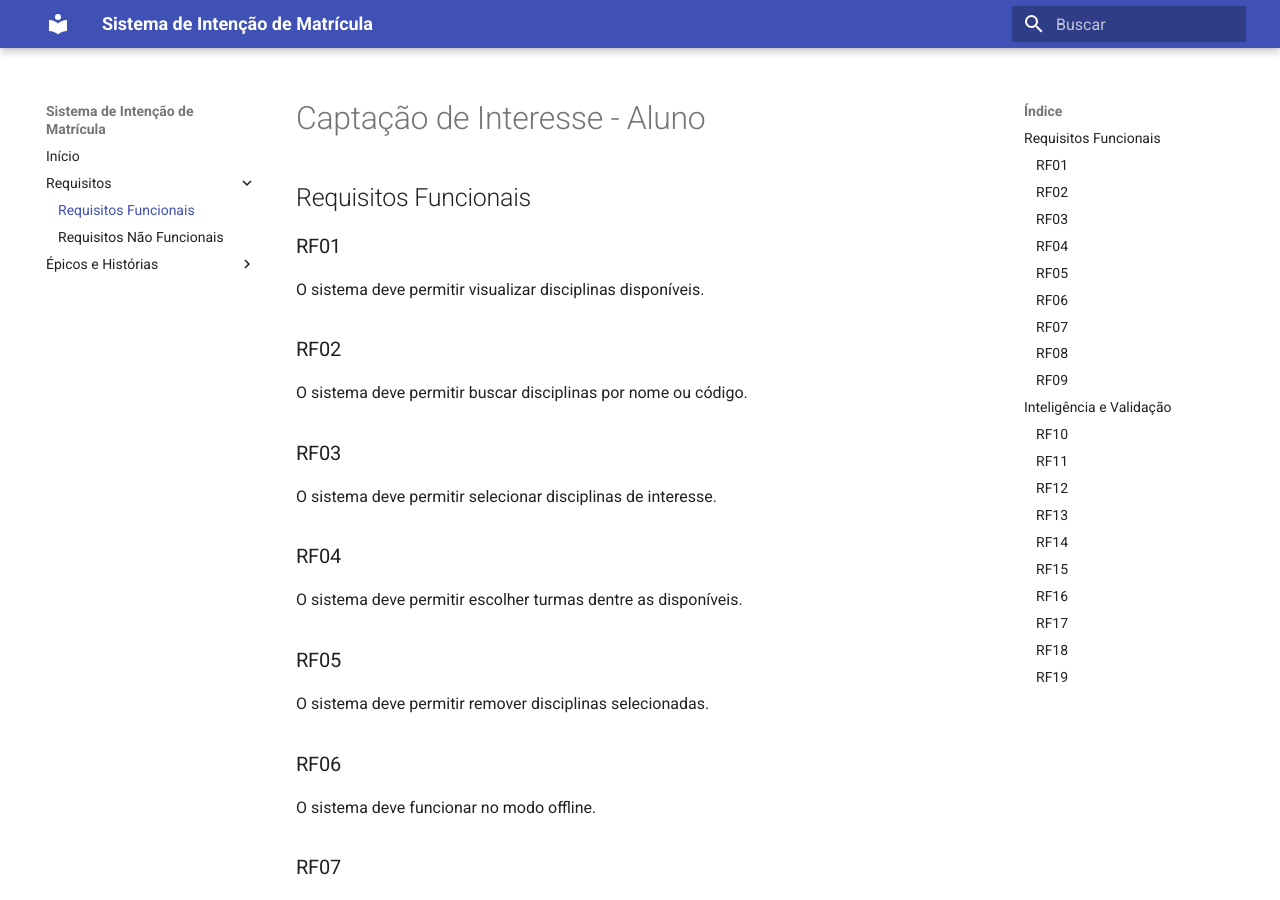
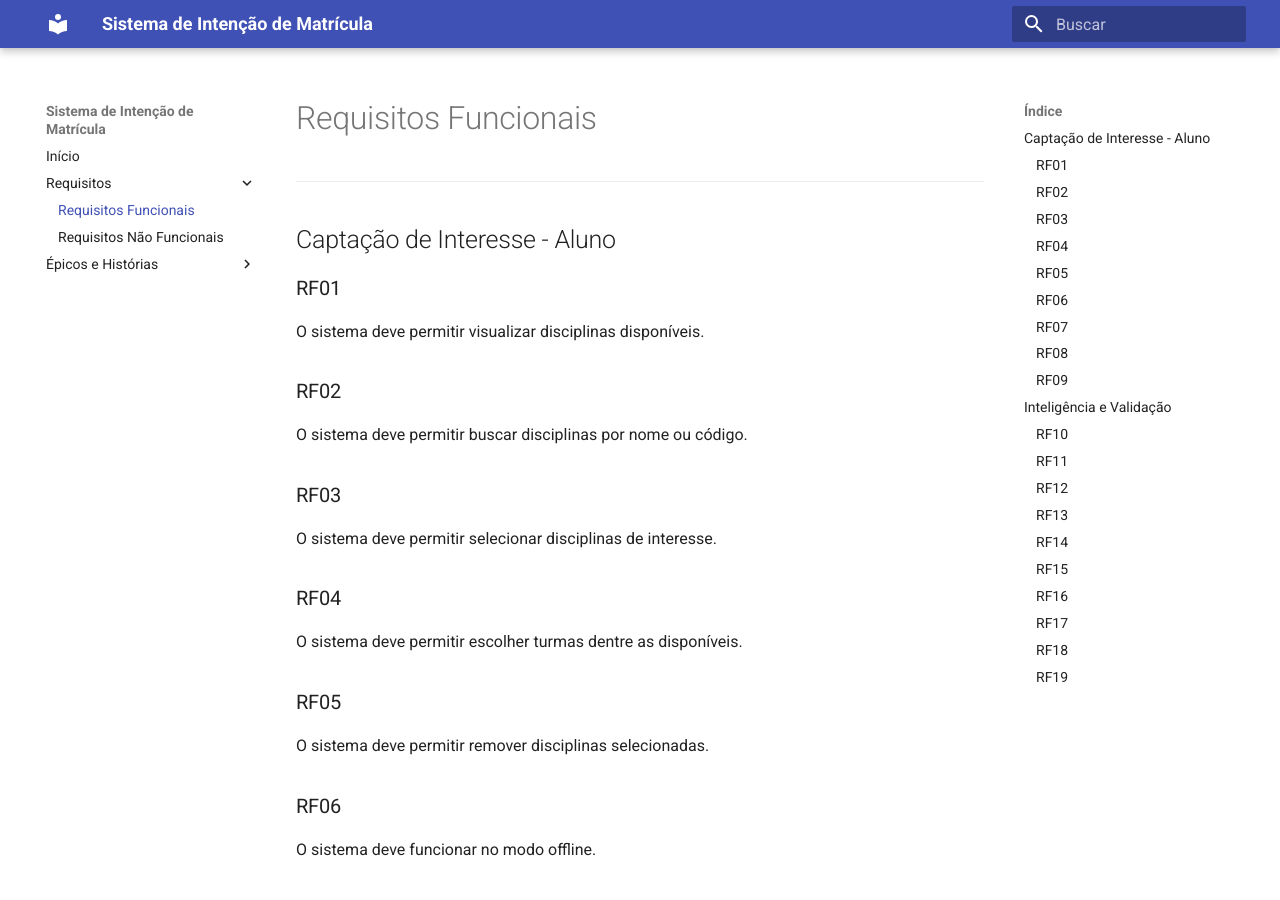
Before and after one commit to si-2026-1/Sistema_de_intencao_de_matricula, an MkDocs documentation site: the page built from docs/Requisitos/Requisitos_funcionais.md, in a window 1280 px wide and 900 px high. Built offline with MkDocs 1.6.1 and Material for MkDocs 9.7.7, drawn with Linux system fonts in a browser that asks for light colours.

Commit message:
Revise title and section for functional requirements
Updated the title and structure of the functional requirements document.

```diff
--- a/docs/Requisitos/Requisitos_funcionais.md
+++ b/docs/Requisitos/Requisitos_funcionais.md
@@ -1,6 +1,8 @@
-# Captação de Interesse - Aluno
+# Requisitos Funcionais
 
-## Requisitos Funcionais
+---
+
+## Captação de Interesse - Aluno
 
 ### RF01
 O sistema deve permitir visualizar disciplinas disponíveis.
```
